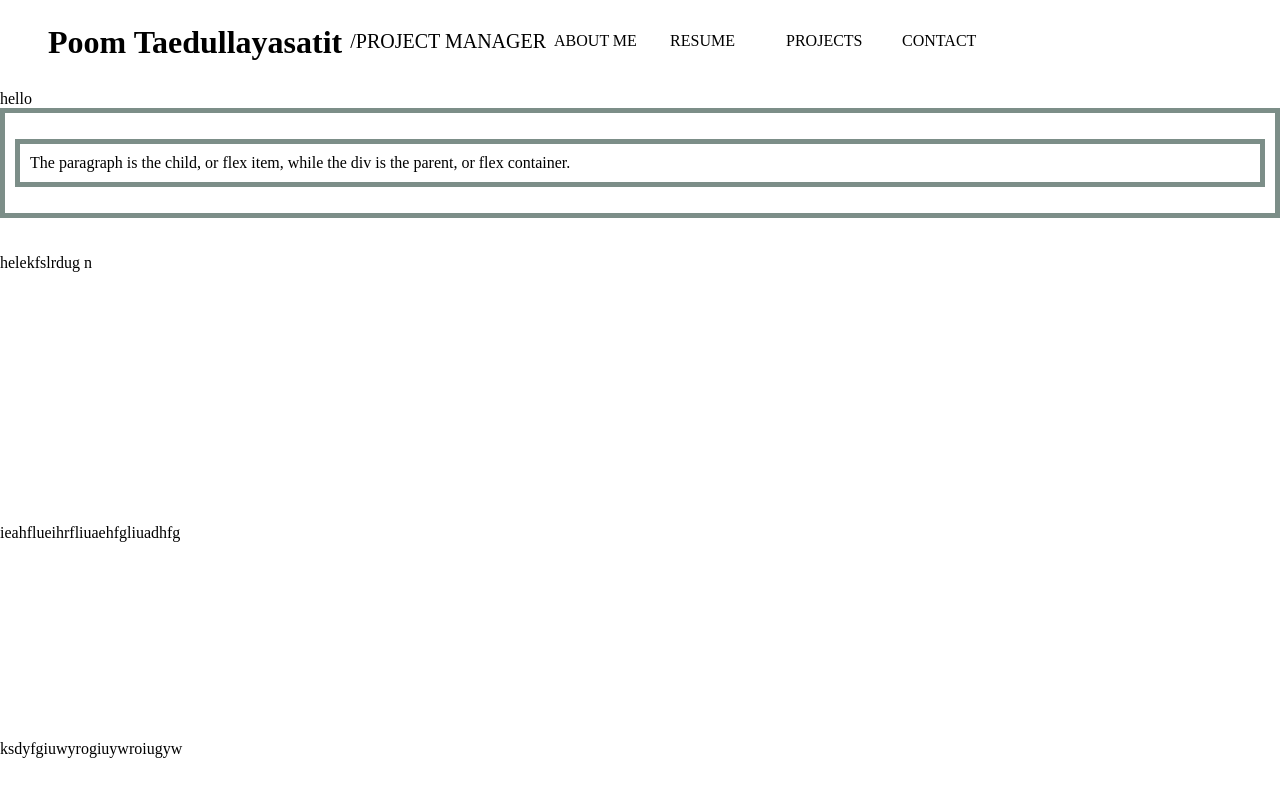
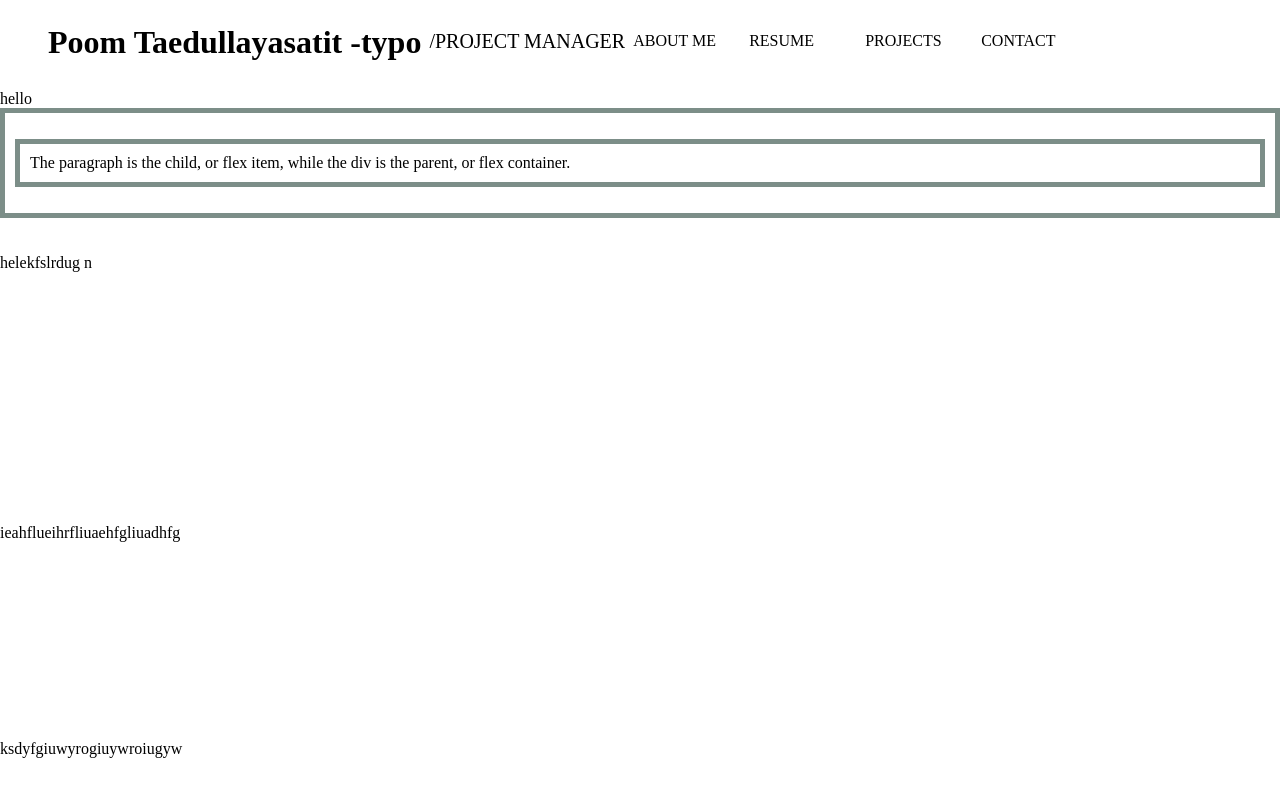
Before and after one commit to poomt/poomt.github.io, a plain HTML site: page portfolio.html in a window 1280 px wide. Shown: the top 800 px of the page. Drawn offline with Linux system fonts and the light colour scheme.

Commit message:
fix title

```diff
--- a/portfolio.html
+++ b/portfolio.html
@@ -13,7 +13,7 @@
         <ul class="topbar2">
             <li class="namejob">
             <li>
-                <b class="name">Poom Taedullayasatit </b>
+                <b class="name">Poom Taedullayasatit -typo </b>
             </li>
             </li>
             <p class="font1"> /PROJECT MANAGER </p>
```
